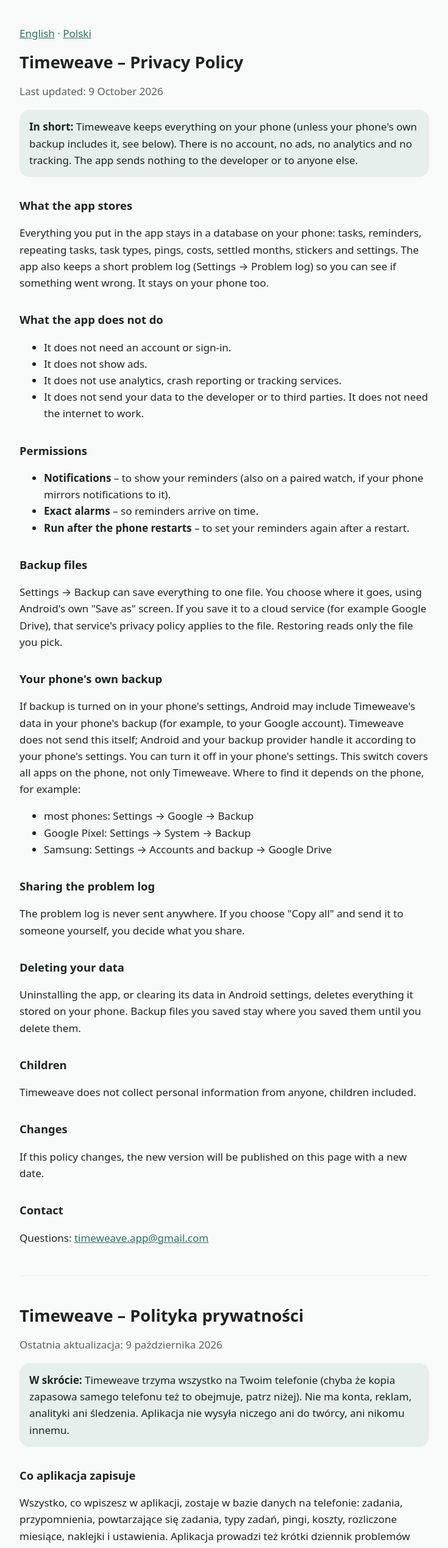
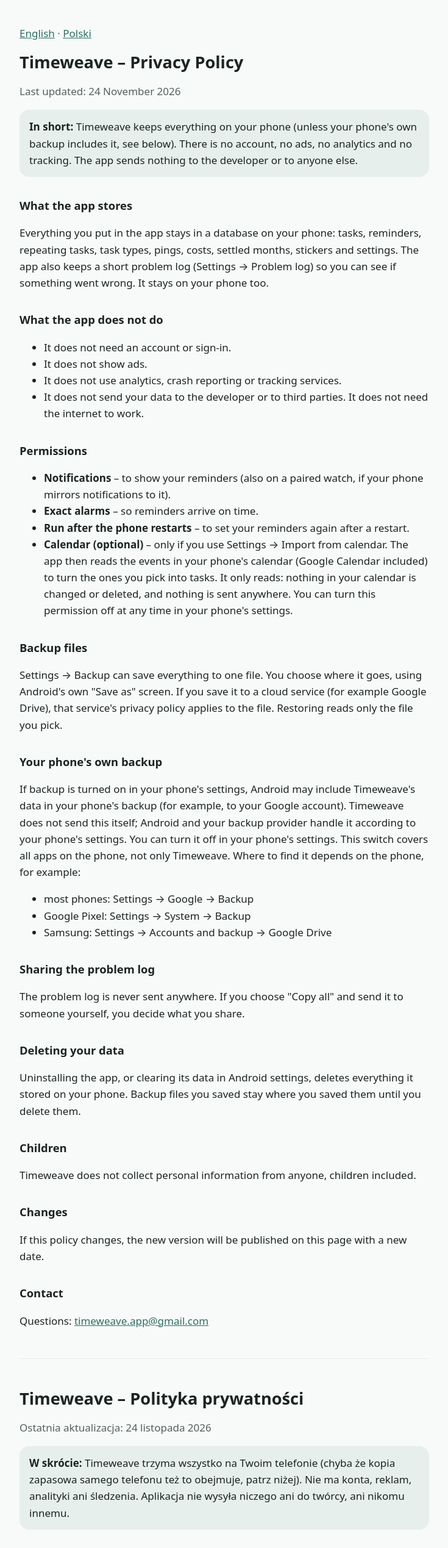
Before and after one commit to diantris/timeweave, a plain HTML site: page privacy.html in a window 1280 px wide. Shown: the top 2538 px of the page at 61% size, without its empty margins (272-1007 px from the left). Drawn offline with Linux system fonts and the light colour scheme.

Commit message:
Add the optional calendar permission for Import from calendar
Co-Authored-By: Claude Opus 5.5 <noreply@anthropic.com>

```diff
--- a/privacy.html
+++ b/privacy.html
@@ -14,7 +14,7 @@
 
 <article id="en" lang="en">
 <h1>Timeweave – Privacy Policy</h1>
-<p class="meta">Last updated: 9 October 2026</p>
+<p class="meta">Last updated: 24 November 2026</p>
 
 <p class="summary"><strong>In short:</strong> Timeweave keeps everything on your phone (unless your phone's own backup includes it, see below). There is no account, no ads, no analytics and no tracking. The app sends nothing to the developer or to anyone else.</p>
 
@@ -34,6 +34,7 @@
 <li><strong>Notifications</strong> – to show your reminders (also on a paired watch, if your phone mirrors notifications to it).</li>
 <li><strong>Exact alarms</strong> – so reminders arrive on time.</li>
 <li><strong>Run after the phone restarts</strong> – to set your reminders again after a restart.</li>
+<li><strong>Calendar (optional)</strong> – only if you use Settings → Import from calendar. The app then reads the events in your phone's calendar (Google Calendar included) to turn the ones you pick into tasks. It only reads: nothing in your calendar is changed or deleted, and nothing is sent anywhere. You can turn this permission off at any time in your phone's settings.</li>
 </ul>
 
 <h2>Backup files</h2>
@@ -67,7 +68,7 @@
 
 <article id="pl" lang="pl">
 <h1>Timeweave – Polityka prywatności</h1>
-<p class="meta">Ostatnia aktualizacja: 9 października 2026</p>
+<p class="meta">Ostatnia aktualizacja: 24 listopada 2026</p>
 
 <p class="summary"><strong>W skrócie:</strong> Timeweave trzyma wszystko na Twoim telefonie (chyba że kopia zapasowa samego telefonu też to obejmuje, patrz niżej). Nie ma konta, reklam, analityki ani śledzenia. Aplikacja nie wysyła niczego ani do twórcy, ani nikomu innemu.</p>
 
@@ -87,6 +88,7 @@
 <li><strong>Powiadomienia</strong> – żeby pokazywać przypomnienia (także na sparowanym zegarku, jeśli telefon przekazuje mu powiadomienia).</li>
 <li><strong>Dokładne alarmy</strong> – żeby przypomnienia przychodziły na czas.</li>
 <li><strong>Uruchamianie po restarcie telefonu</strong> – żeby po restarcie ponownie ustawić przypomnienia.</li>
+<li><strong>Kalendarz (opcjonalnie)</strong> – tylko jeśli używasz opcji Ustawienia → Import z kalendarza. Aplikacja odczytuje wtedy wydarzenia z kalendarza w telefonie (także z Kalendarza Google), żeby wybrane z nich zamienić w zadania. Tylko odczytuje: nic w kalendarzu nie jest zmieniane ani usuwane i nic nie jest nigdzie wysyłane. To uprawnienie możesz w każdej chwili wyłączyć w ustawieniach telefonu.</li>
 </ul>
 
 <h2>Pliki kopii zapasowej</h2>
```
